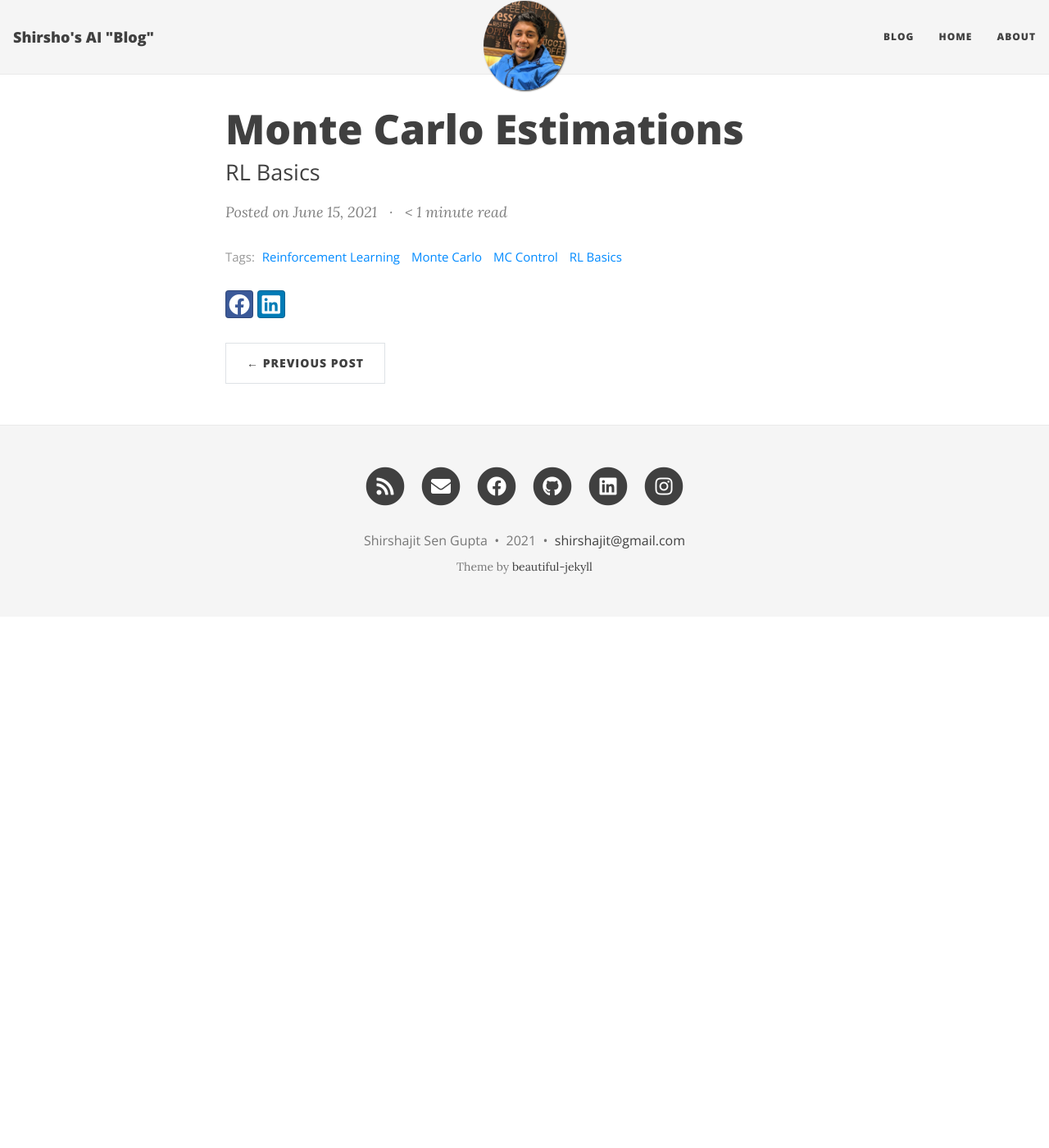
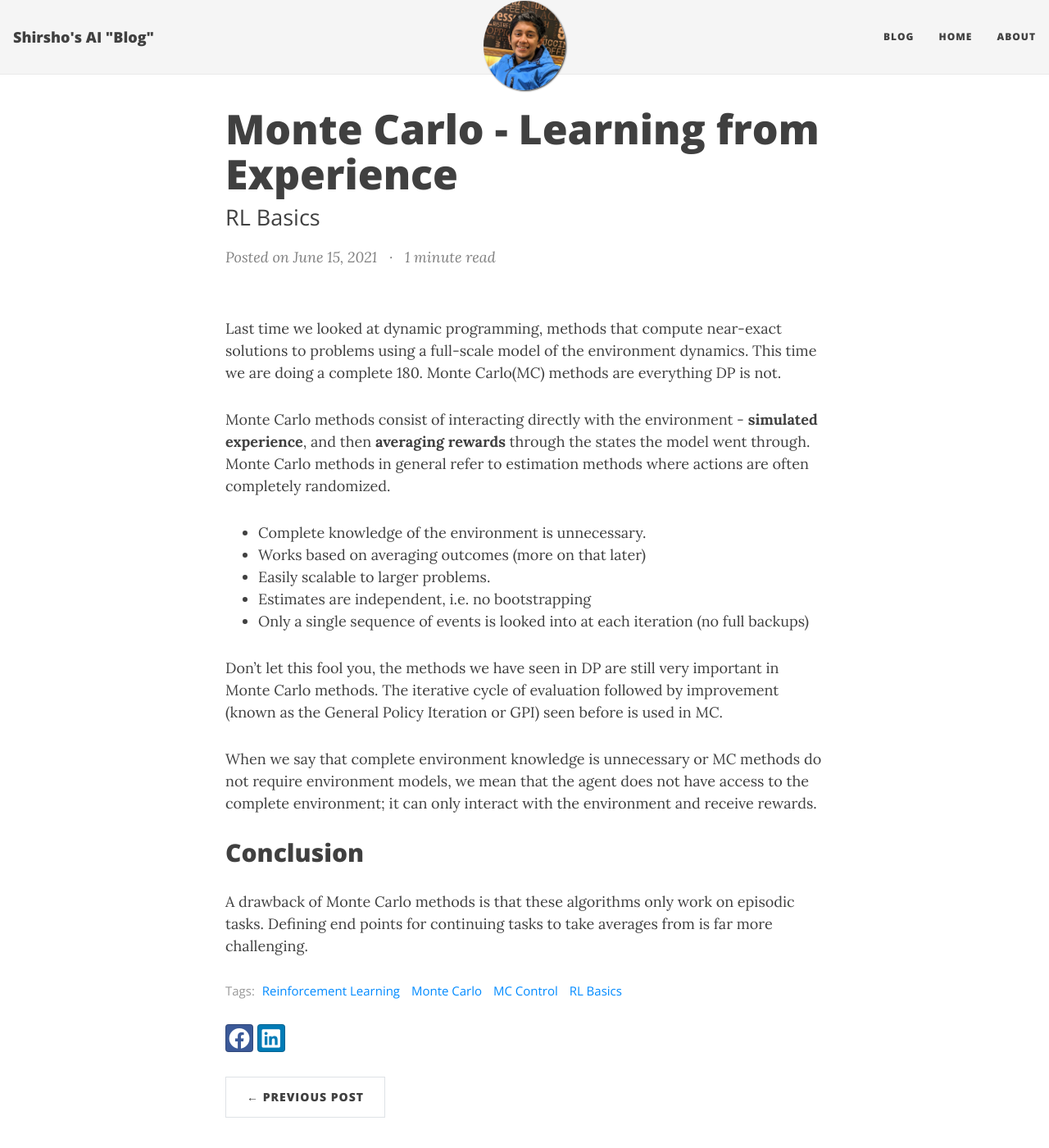
Before and after one commit to shirsho-12/shirsho-12.github.io, a Jekyll site: the page built from _posts/2021-06-15-mc.md, in a window 1280 px wide and 1400 px high. Shown: the whole window at 82% size. Built offline with Jekyll 4.4.1, drawn with Linux system fonts in a browser that asks for light colours; nearby versions of some CDN libraries.

Commit message:
Monte Carlo intro

```diff
--- a/_posts/2021-06-15-mc.md
+++ b/_posts/2021-06-15-mc.md
@@ -1,9 +1,28 @@
 ---
 layout: post
-title:  Monte Carlo Estimations
+title:  Monte Carlo - Learning from Experience
 subtitle: RL Basics
 permalink: /blog/rl_mc/
 tags: [Reinforcement Learning, Monte Carlo, MC Control, RL Basics]
 comments: true
 share-img: https://raw.githubusercontent.com/shirsho-12/shirsho-12.github.io/master/images/rl/rl_theme.png
 ---
+
+Last time we looked at dynamic programming, methods that compute near-exact solutions to problems using a full-scale model of the environment dynamics. This time we are doing a complete 180. Monte Carlo(MC) methods are everything DP is not.
+
+Monte Carlo methods consist of interacting directly with the environment - **simulated experience**, and then **averaging rewards** through the states the model went through. Monte Carlo methods in general refer to estimation methods where actions are often completely randomized.
+
+- Complete knowledge of the environment is unnecessary.
+- Works based on averaging outcomes (more on that later)
+- Easily scalable to larger problems.
+- Estimates are independent, i.e. no bootstrapping
+- Only a single sequence of events is looked into at each iteration (no full backups)
+
+Don't let this fool you, the methods we have seen in DP are still very important in Monte Carlo methods. The iterative cycle of evaluation followed by improvement (known as the General Policy Iteration or GPI) seen before is used in MC.
+
+When we say that complete environment knowledge is unnecessary or MC methods do not require environment models, we mean that the agent does not have access to the complete environment; it can only interact with the environment and receive rewards.
+
+
+## Conclusion
+
+A drawback of Monte Carlo methods is that these algorithms only work on episodic tasks. Defining end points for continuing tasks to take averages from is far more challenging.
```
